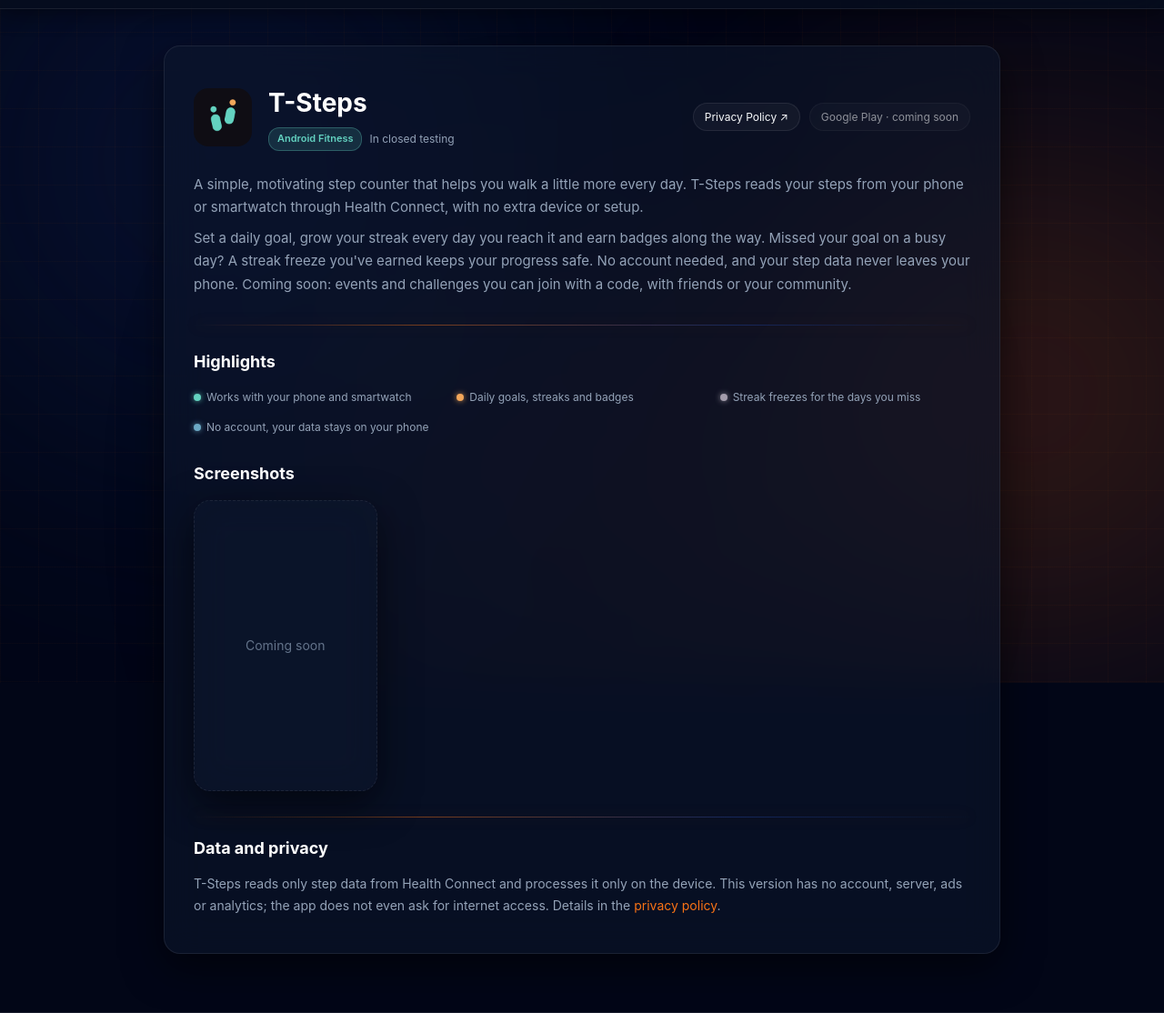
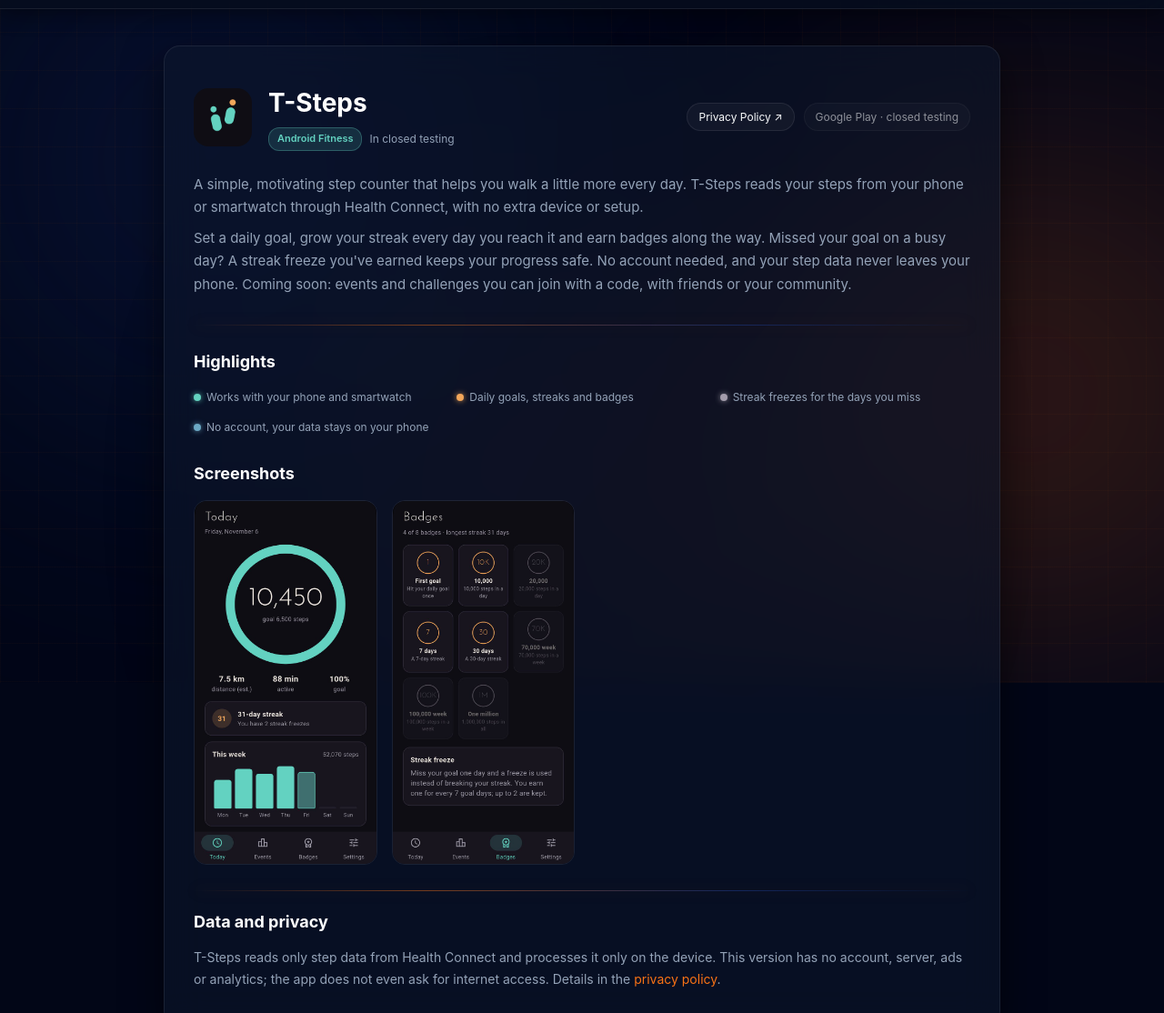
Before and after one commit to neronalp/neronalp.github.io, a plain HTML site: page apps/t-steps/index.html in a window 1280 px wide. Shown: the part 49-1163 px from the top of the page at 91% size. Drawn offline with Linux system fonts and the light colour scheme.

Commit message:
Uygulama durumları: beş uygulama da Google Play kapalı testte (#1)
Lampyra ve Finbloom kartları/sayfaları kapalı test olarak güncellendi,
'Google Play · yakında' etiketleri 'kapalı testte' oldu, T-Steps
sayfasına TR/EN ekran görüntüleri eklendi.


Claude-Session: https://claude.ai/code/session_01N26XfPjA8QpMHnfRxefVKE

Co-authored-by: Claude <noreply@anthropic.com>

```diff
--- a/apps/t-steps/index.html
+++ b/apps/t-steps/index.html
@@ -54,7 +54,7 @@
 
                     <div style="display: flex; gap: 10px; flex-wrap: wrap;">
                         <a href="privacy.html" class="btn-pill" data-en="Privacy Policy ↗">Gizlilik Politikası ↗</a>
-                        <span class="btn-pill" style="opacity: 0.55; cursor: default;" data-en="Google Play · coming soon">Google Play · yakında</span>
+                        <span class="btn-pill" style="opacity: 0.55; cursor: default;" data-en="Google Play · closed testing">Google Play · kapalı testte</span>
                     </div>
                 </div>
 
@@ -76,9 +76,16 @@
                 </div>
 
                 <h2 style="font-size: 18px; color: #fff; margin: 0 0 14px;" data-en="Screenshots">Ekran görüntüleri</h2>
-                <div style="display: grid; grid-template-columns: repeat(auto-fill, minmax(200px, 1fr)); gap: 16px;">
-                    <div class="glass-panel" style="height: 320px; display: flex; flex-direction: column; align-items: center; justify-content: center; border-style: dashed; color: var(--color-fg-subtle);">
-                        <span data-en="Coming soon">Yakında</span>
+                <div data-lang="tr">
+                    <div style="display: grid; grid-template-columns: repeat(auto-fill, minmax(200px, 1fr)); gap: 16px;">
+                        <img src="img/ekran-tr-1.jpg" alt="" loading="lazy" style="width:100%;border-radius:14px;border:1px solid rgba(255,255,255,0.08);display:block">
+                        <img src="img/ekran-tr-2.jpg" alt="" loading="lazy" style="width:100%;border-radius:14px;border:1px solid rgba(255,255,255,0.08);display:block">
+                    </div>
+                </div>
+                <div data-lang="en" hidden>
+                    <div style="display: grid; grid-template-columns: repeat(auto-fill, minmax(200px, 1fr)); gap: 16px;">
+                        <img src="img/ekran-en-1.jpg" alt="" loading="lazy" style="width:100%;border-radius:14px;border:1px solid rgba(255,255,255,0.08);display:block">
+                        <img src="img/ekran-en-2.jpg" alt="" loading="lazy" style="width:100%;border-radius:14px;border:1px solid rgba(255,255,255,0.08);display:block">
                     </div>
                 </div>
 
```
Also changed, not shown: apps/bambu-blocks/index.html (+1 -1 lines), apps/finbloom/index.html (+3 -3 lines), apps/lampyra/index.html (+2 -2 lines), apps/yildiz-ocagi/index.html (+1 -1 lines), index.html (+2 -2 lines), apps/t-steps/img/ekran-en-1.jpg (added), apps/t-steps/img/ekran-en-2.jpg (added), apps/t-steps/img/ekran-tr-1.jpg (added), apps/t-steps/img/ekran-tr-2.jpg (added).
